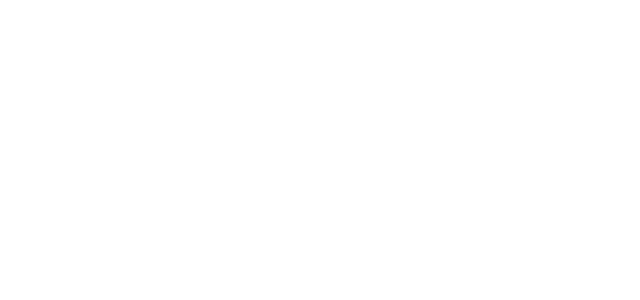
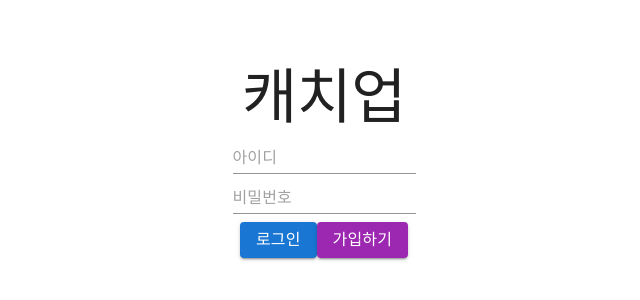
Before and after one commit to nayounsang/catch-up-proto, a React (Vite) app: page /login in a window 1280 px wide. Shown: the part 236-536 px from the top of the page, without its empty margins (316-956 px from the left). Built offline with nearby package versions, Linux system fonts and the light colour scheme.

Commit message:
feat: login ui 기초 제작

```diff
--- a/src/page/Login.tsx
+++ b/src/page/Login.tsx
@@ -1,5 +1,37 @@
+import { Box, Button, Input, Link, Typography, styled } from "@mui/material";
 import React from "react";
 
 export default function Login() {
-  return <main></main>;
+  return (
+    <Container>
+      <Typography variant="h2" fontWeight="bold">
+        캐치업
+      </Typography>
+      <Input placeholder="아이디" />
+      <Input placeholder="비밀번호" />
+      <Box flexDirection="row">
+        <Link href="/dashboard">
+          <Button variant="contained">
+            <Typography>로그인</Typography>
+          </Button>
+        </Link>
+        <Link href="/dashboard">
+          <Button variant="contained" color="secondary">
+            <Typography>가입하기</Typography>
+          </Button>
+        </Link>
+      </Box>
+      <Box flexDirection="row"></Box>
+    </Container>
+  );
 }
+
+const Container = styled(Box)(() => ({
+  display: "flex",
+  width: "100%",
+  height: "100%",
+  justifyContent: "center",
+  alignItems: "center",
+  flexDirection: "column",
+  gap: "0.5rem",
+}));
```
